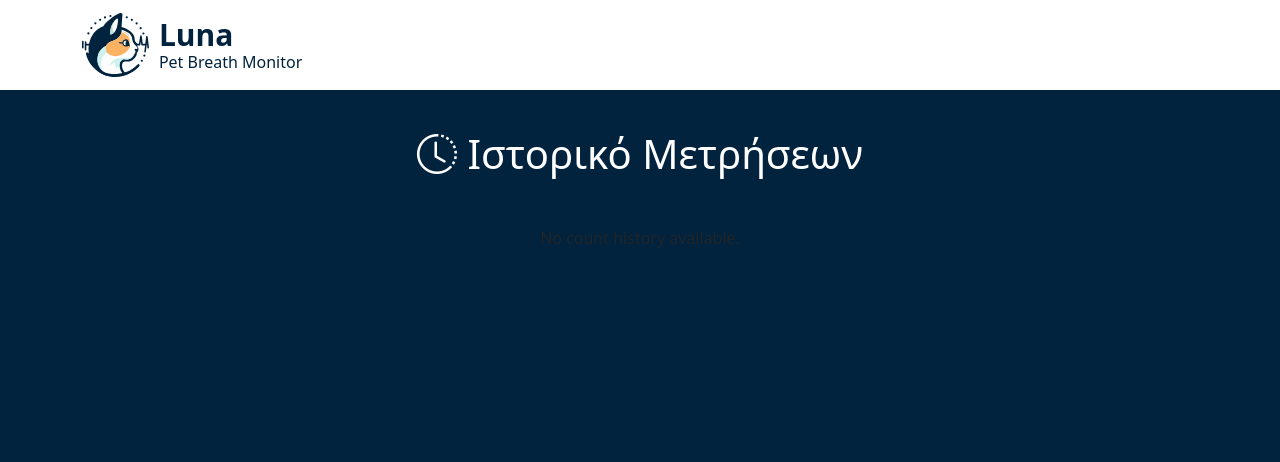
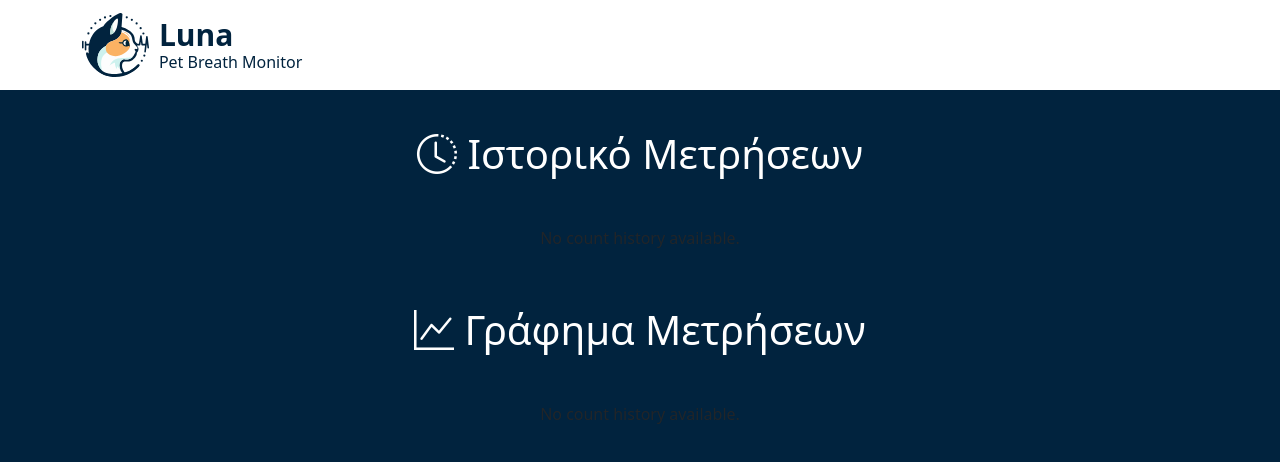
Before and after one commit to ArchontisKostis/luna-pet-breath-monitor, a React (Vite) app: page /history in a window 1280 px wide. Shown: the top 462 px of the page. Built offline with nearby package versions, Linux system fonts and the light colour scheme.

Commit message:
Add line graph

```diff
--- a/package.json
+++ b/package.json
@@ -14,7 +14,8 @@
     "react": "^18.2.0",
     "react-bootstrap": "^2.10.1",
     "react-countdown": "^2.3.5",
-    "react-dom": "^18.2.0"
+    "react-dom": "^18.2.0",
+    "recharts": "^2.12.2"
   },
   "devDependencies": {
     "@types/react": "^18.2.15",
--- /dev/null
+++ b/src/components/TimelineChart/TimelineChart.css
@@ -0,0 +1,7 @@
+.count-chart {
+    display: flex;
+    justify-content: center;
+    align-items: center;
+    flex-direction: column;
+    width: 100vw;
+}
--- /dev/null
+++ b/src/components/TimelineChart/TimelineChart.jsx
@@ -0,0 +1,47 @@
+import React, { useState, useEffect } from 'react';
+import { LineChart, Line, XAxis, YAxis, CartesianGrid, Tooltip, Legend } from 'recharts';
+
+import './TimelineChart.css';
+
+const TimelineChart = () => {
+    const [history, setHistory] = useState([]);
+
+    useEffect(() => {
+        // Retrieve history from local storage
+        const storedHistory = JSON.parse(localStorage.getItem('history')) || [];
+        setHistory(storedHistory);
+    }, []);
+
+    return (
+        <div className="count-chart">
+            <h1>
+                <i className="bi bi-graph-up"> </i>
+                Γράφημα Μετρήσεων
+            </h1>
+            {history.length > 0 ? (
+                <LineChart
+                    width={600}
+                    height={300}
+                    data={history}
+                    margin={{ top: 5, right: 30, left: 20, bottom: 5 }}
+                    style={{
+                        backgroundColor: "#f8f9fa",
+                        padding: "1em 0em",
+                        borderRadius: "10px"
+                    }}
+                >
+                    <CartesianGrid strokeDasharray="3 3" />
+                    <XAxis dataKey="date"  />
+                    <YAxis  />
+                    <Tooltip />
+                    <Legend />
+                    <Line type="monotone" dataKey="breathsCount" stroke="#01233e" strokeWidth={2} />
+                </LineChart>
+            ) : (
+                <p>No count history available.</p>
+            )}
+        </div>
+    );
+};
+
+export default TimelineChart;
--- a/src/pages/HistoryPage/HistoryPage.jsx
+++ b/src/pages/HistoryPage/HistoryPage.jsx
@@ -2,6 +2,7 @@ import React, { useState, useEffect } from 'react';
 import { Card } from 'react-bootstrap';
 
 import './HistoryPage.css';
+import TimelineChart from "../../components/TimelineChart/TimelineChart.jsx";
 
 const CountHistoryPage = () => {
     const [history, setHistory] = useState([]);
@@ -46,6 +47,8 @@ const CountHistoryPage = () => {
             ) : (
                 <p>No count history available.</p>
             )}
+
+            <TimelineChart />
         </div>
     );
 };
```
Also changed, not shown: 1 other file (tests, documents, lock files or other folders).
